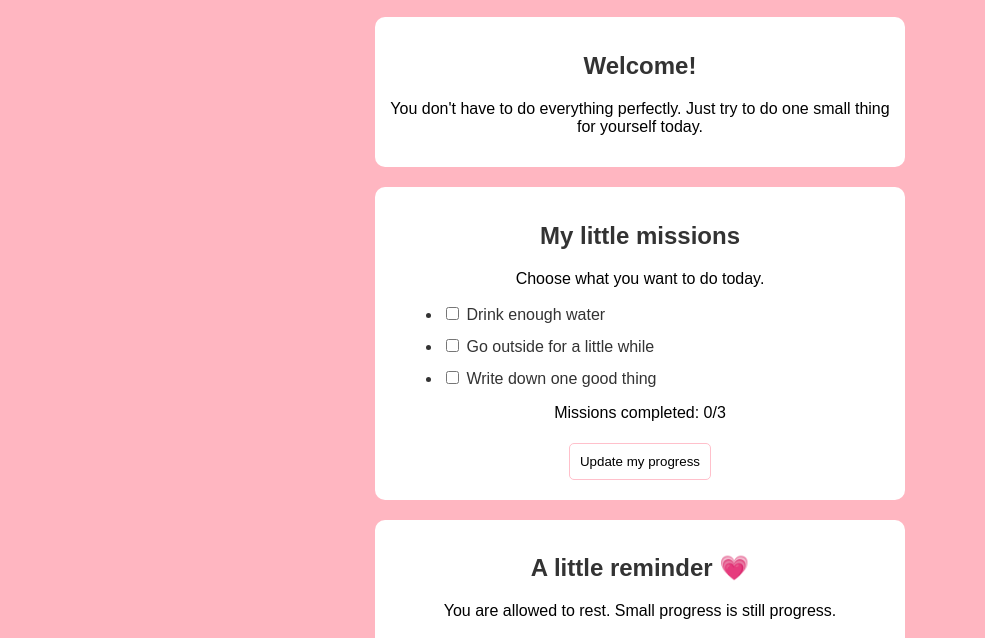
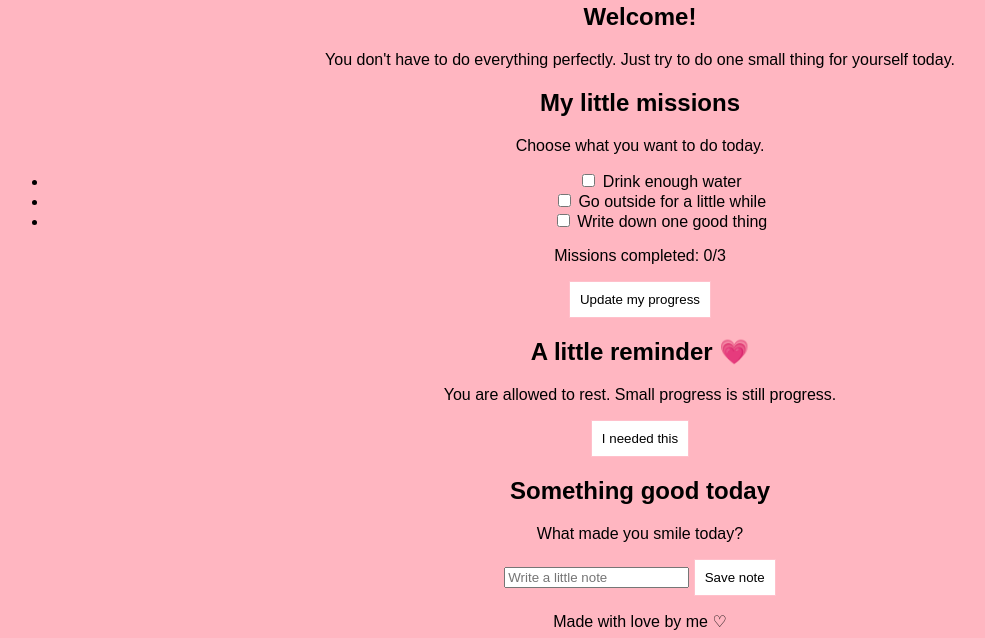
Before and after one commit to khoyewalikulfii/Myfirstsite, a plain HTML site: page index.html in a window 1280 px wide. Shown: the part 102-740 px from the top of the page, without its empty margins (0-985 px from the left). Drawn offline with Linux system fonts and the light colour scheme.

Commit message:
Clean up index.html by removing excess code
Removed unnecessary HTML structure and styles.

```diff
--- a/index.html
+++ b/index.html
@@ -1,49 +1,3 @@
-
-<!DOCTYPE html>
-<html>
-<head>
-    <title>Little Things Club</title>
-
-    <style>
-        body {
-            background-color: #ffe1e8;
-            font-family: Arial;
-            text-align: center;
-            margin: 20px;
-            color: #333;
-        }
-
-        h1 {
-            color: brown;
-        }
-
-        .box {
-            background-color: white;
-            padding: 15px;
-            margin: 20px auto;
-            max-width: 500px;
-            border-radius: 10px;
-        }
-
-        button {
-            background-color: pink;
-            border: none;
-            padding: 10px;
-            margin: 5px;
-            border-radius: 5px;
-        }
-
-        li {
-            margin: 12px;
-            text-align: left;
-        }
-
-        footer {
-            margin-top: 30px;
-        }
-    </style>
-</head>
-
 <body>
 
     <h1>Little Things Club 🌷</h1>
```
